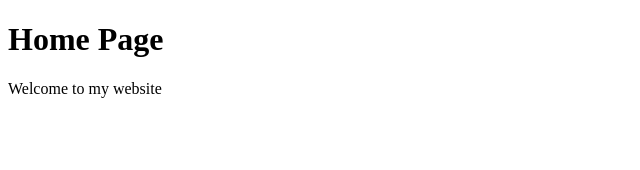
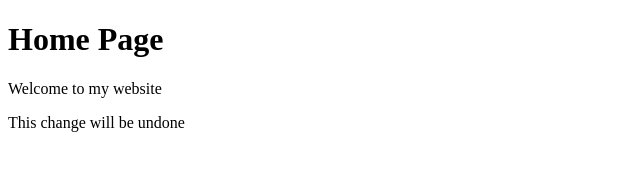
Before and after one commit to akhileshwar097/git-assignment, a plain HTML site: page index.html in a window 1280 px wide. Shown: the whole page, without its empty margins (0-640 px from the left). Drawn offline with Linux system fonts and the light colour scheme.

Commit message:
Extra commit to be undone

```diff
--- a/index.html
+++ b/index.html
@@ -2,3 +2,4 @@
 <html><head><title>Home</title></head>
 <body><h1>Home Page</h1></body></html>
 <p>Welcome to my website</p>
+<p>This change will be undone</p>
```
